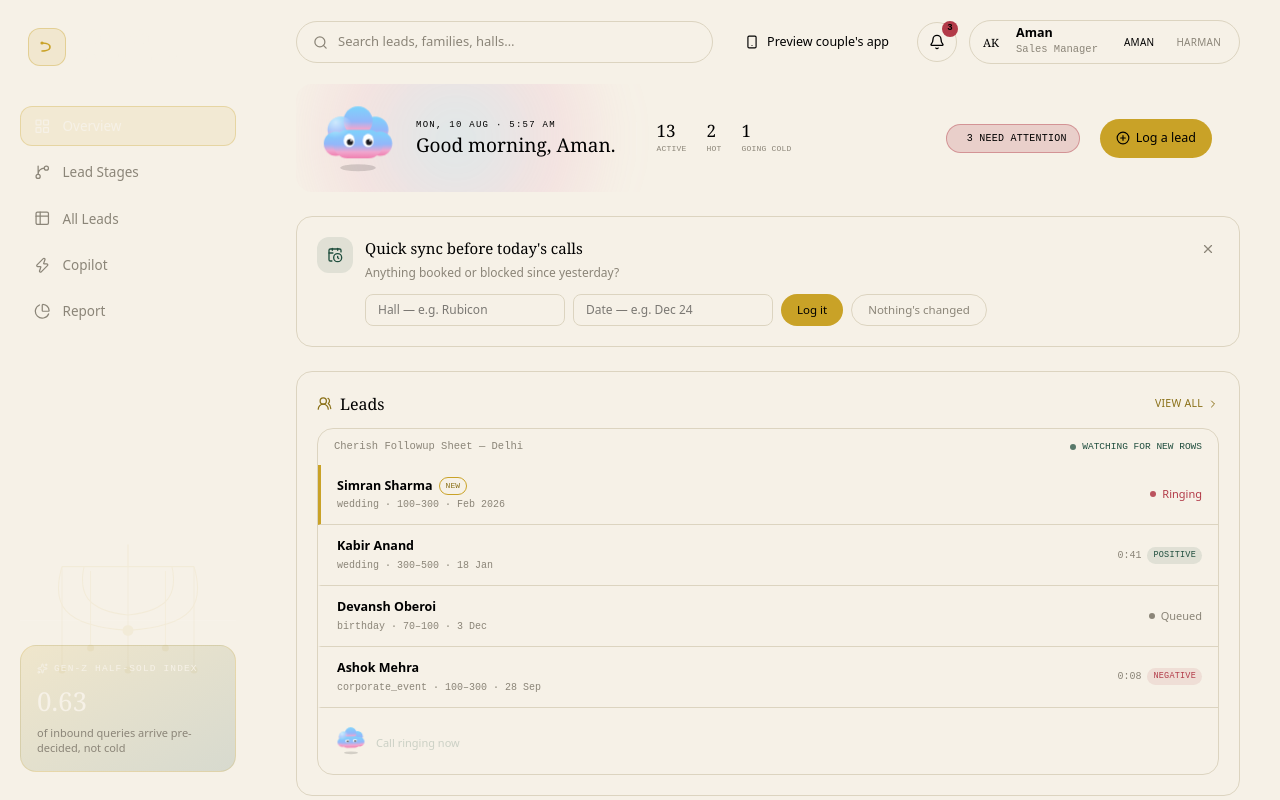
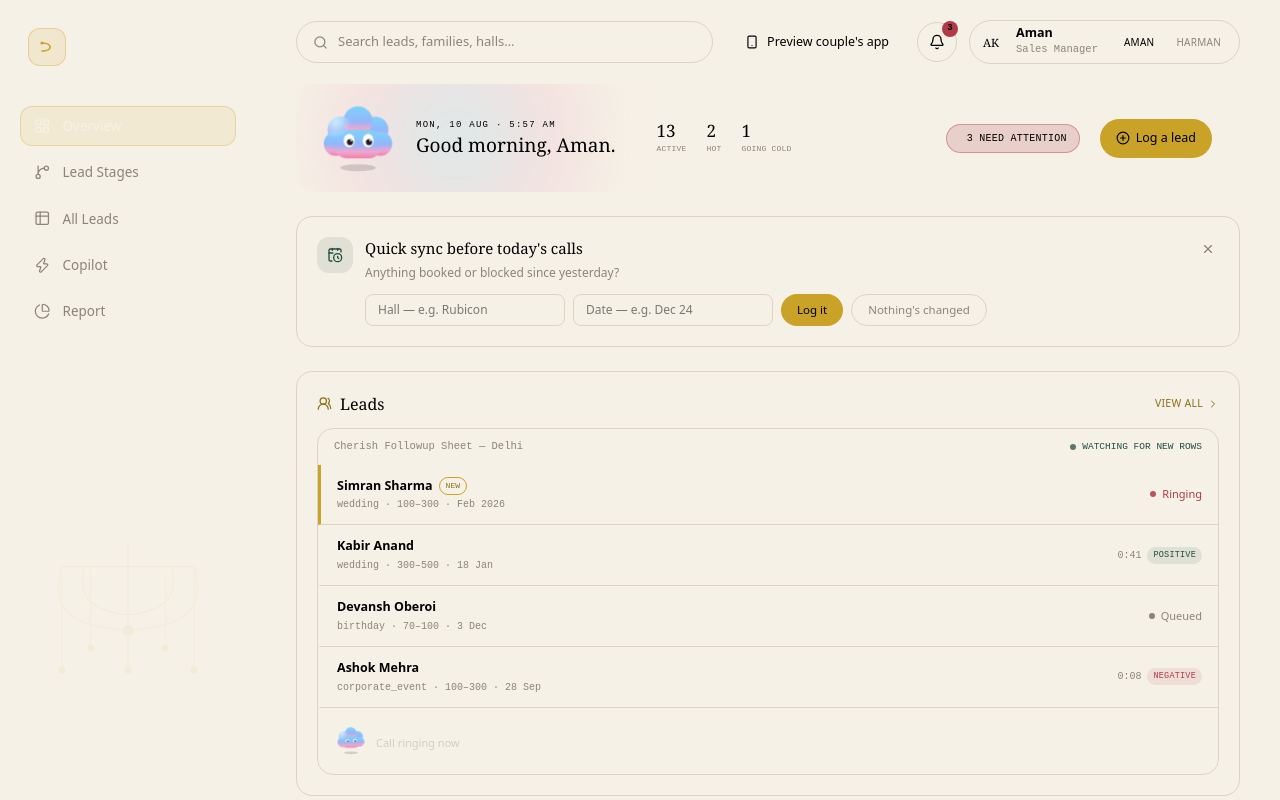
Before and after one commit to Sanidhiaitest/Cherish-Ballroom, a React (Vite) app: page / in a window 1280 px wide. Built offline with nearby package versions, Linux system fonts and the light colour scheme.

Commit message:
Remove Gen-Z Half-Sold Index card from sidebar

```diff
--- a/src/components/Sidebar.jsx
+++ b/src/components/Sidebar.jsx
@@ -1,5 +1,5 @@
 import { motion } from "framer-motion";
-import { LayoutGrid, GitBranch, Table2, Sparkles, Zap, PieChart } from "lucide-react";
+import { LayoutGrid, GitBranch, Table2, Zap, PieChart } from "lucide-react";
 import { ChandelierMotif } from "./Illustrations";
 
 const ITEMS = [
@@ -67,22 +67,6 @@ export default function Sidebar({ view, setView }) {
           );
         })}
       </nav>
-
-      <div className="mt-auto pt-6 relative" style={{ borderTop: "1px solid rgba(255,255,255,0.08)", zIndex: 1 }}>
-        <div
-          className="rounded-2xl p-4"
-          style={{ background: "linear-gradient(150deg, rgba(201,162,39,0.14), rgba(31,77,61,0.14))", border: "1px solid rgba(201,162,39,0.2)" }}
-        >
-          <div className="flex items-center gap-1.5 font-mono text-[9.5px] uppercase tracking-[0.12em]" style={{ color: "var(--color-gold-soft)" }}>
-            <Sparkles size={11} />
-            Gen-Z Half-Sold Index
-          </div>
-          <div className="font-serif text-[26px] mt-1.5" style={{ color: "var(--color-paper)" }}>0.63</div>
-          <div className="font-body text-[11px] mt-1 leading-snug" style={{ color: "var(--color-stone)" }}>
-            of inbound queries arrive pre-decided, not cold
-          </div>
-        </div>
-      </div>
     </div>
   );
 }
```
